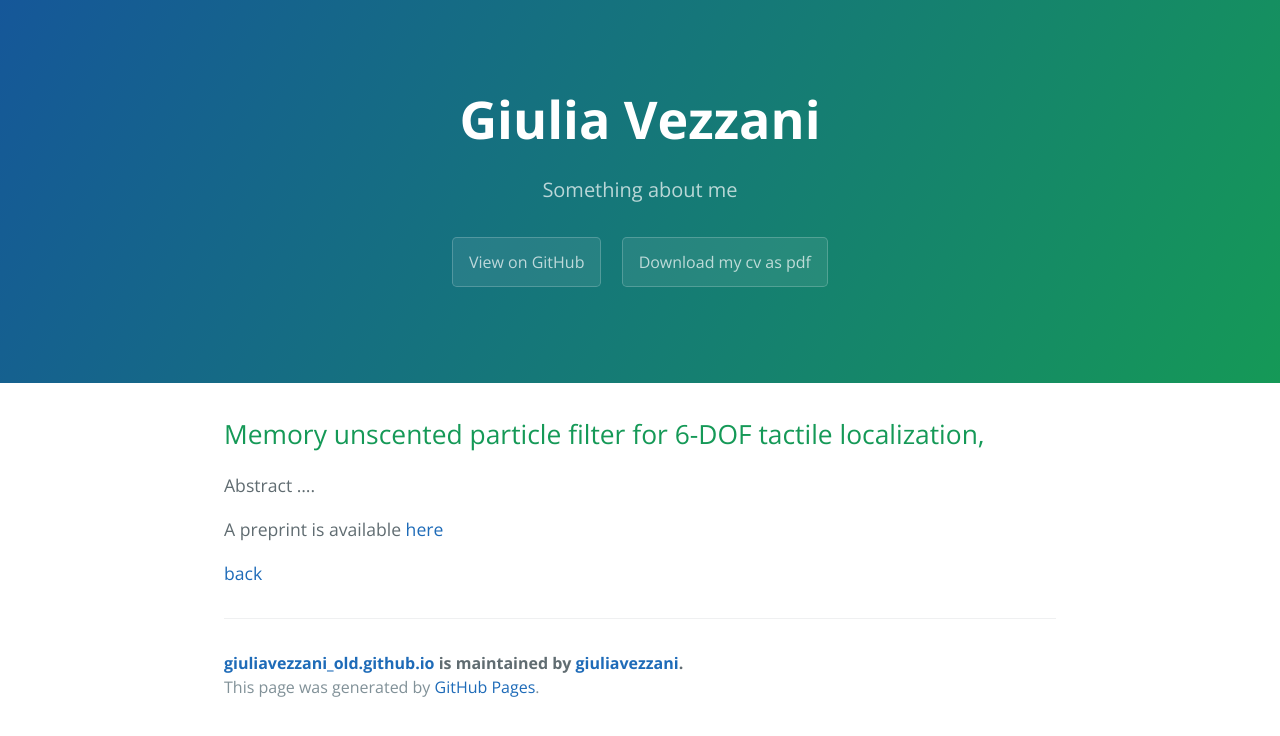
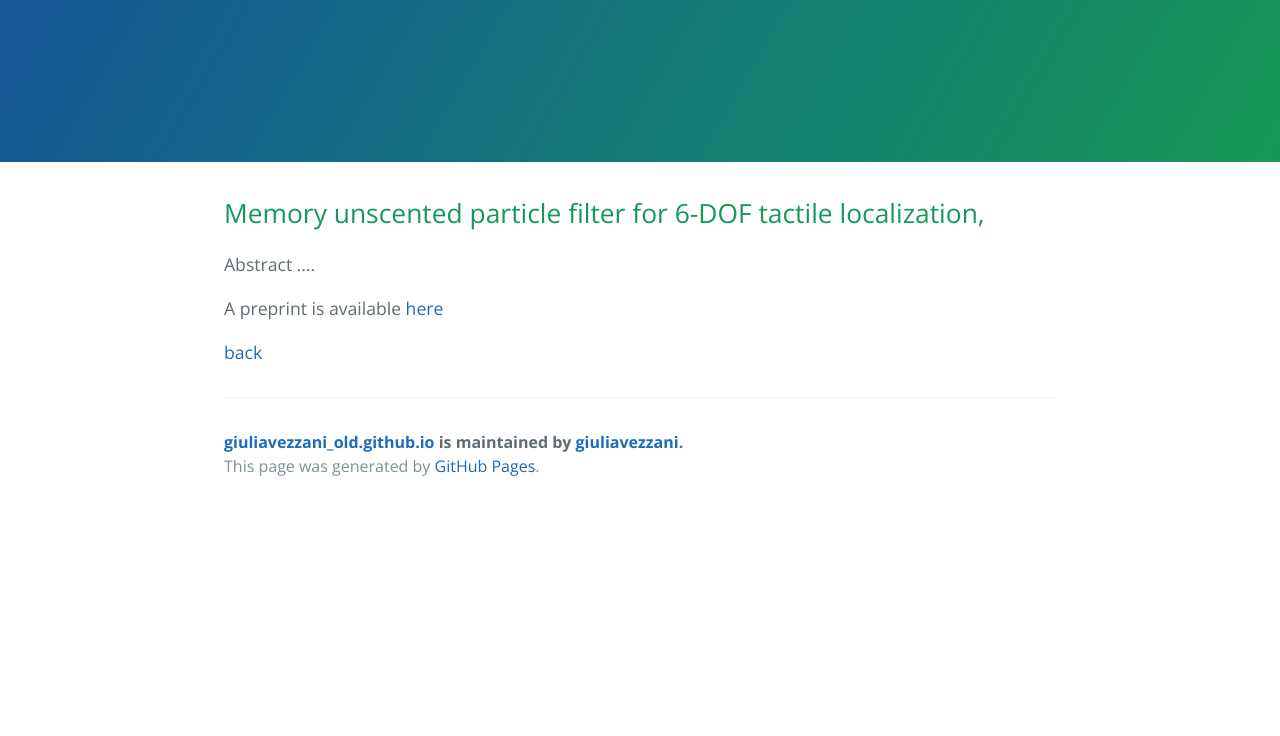
Before and after one commit to giuliavezzani/giuliavezzani_old.github.io, a Jekyll site: the page built from mupf.md, in a window 1280 px wide. Shown: the top 736 px of the page. Built offline with Jekyll 4.4.1, drawn with Linux system fonts in a browser that asks for light colours; our own code applies the rules of GitHub Pages for plain Markdown files.

Commit message:
Update secondary.html

```diff
--- a/_layouts/secondary.html
+++ b/_layouts/secondary.html
@@ -10,14 +10,7 @@
   </head>
   <body>
     <section class="page-header">
-      <h1 class="project-name">{{ site.title | default: site.github.repository_name }}</h1>
-      <h2 class="project-tagline">{{ site.description | default: site.github.project_tagline }}</h2>
-      {% if site.github.is_project_page %}
-        <a href="{{ site.github.repository_url }}" class="btn">View on GitHub</a>
-      {% endif %}
-      {% if site.show_downloads %}
-        <a href='https://github.com/giuliavezzani/giuliavezzani.github.io/raw/master/files/cv-giulia-vezzani.pdf' class="btn">Download my cv as pdf</a>
-      {% endif %}
+      <h1 class="project-name">{{  }}</h1>
     </section>
 
     <section class="main-content">
```
